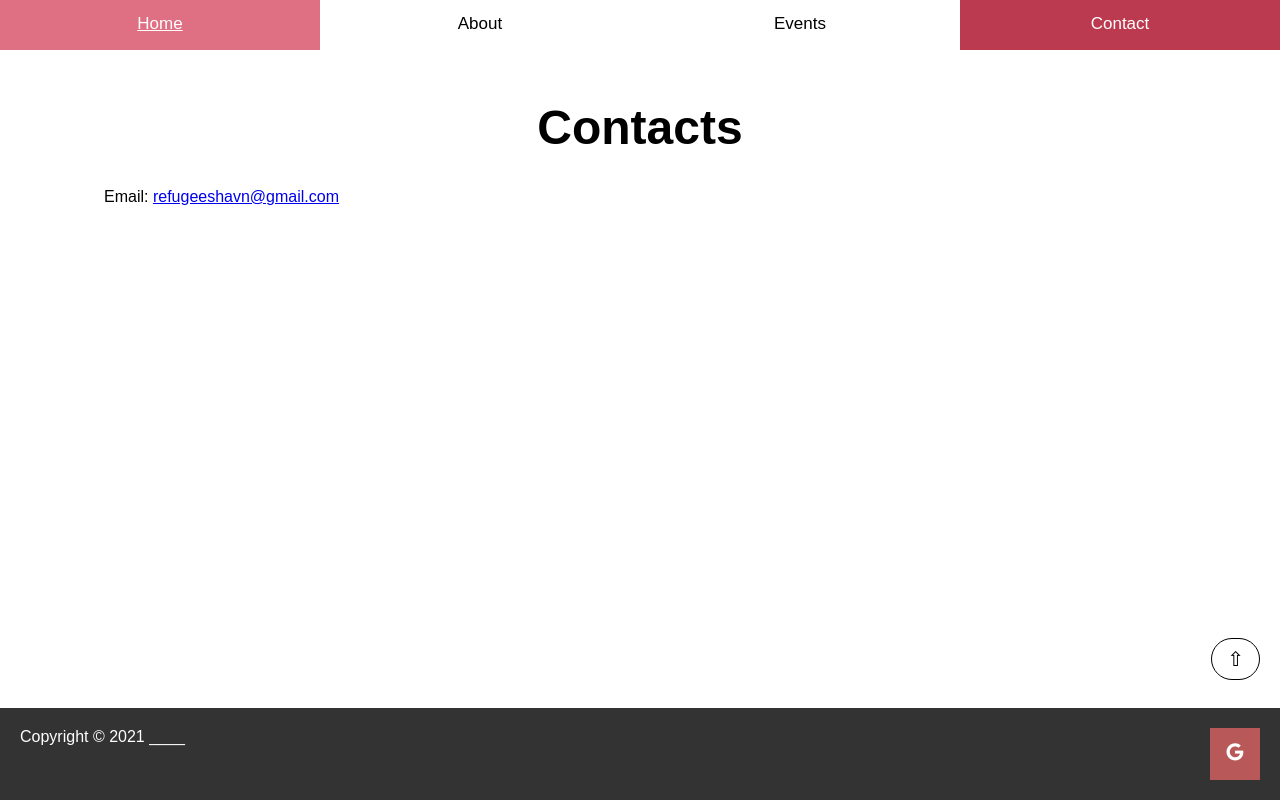
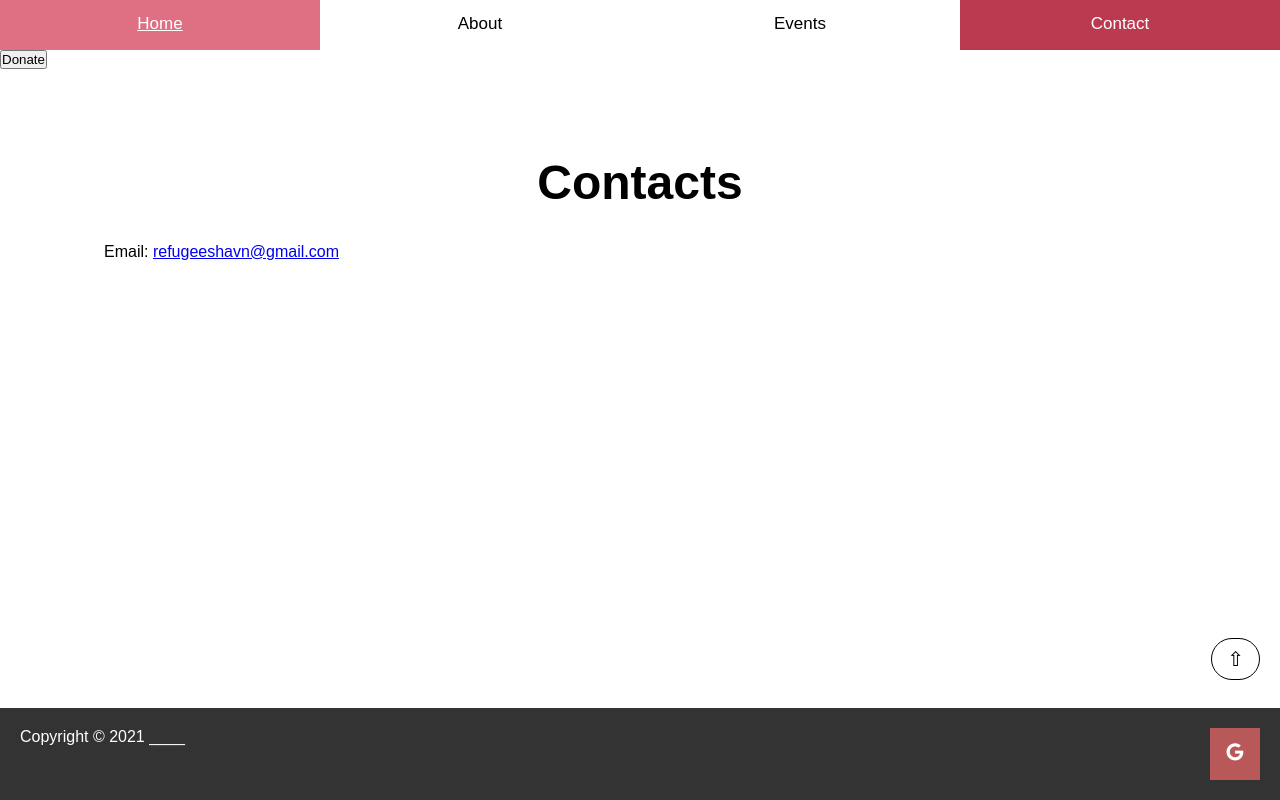
Before and after one commit to I-eat-dog4/NGO, a plain HTML site: page contact.html in a window 1280 px wide. Drawn offline with Linux system fonts and the light colour scheme.

Commit message:
Update contact.html

```diff
--- a/contact.html
+++ b/contact.html
@@ -46,8 +46,12 @@
         -->
       </div>
     </div>
+    <form method="get" action="/donate.html">
+      <button class="flag" type=""> <span>Donate</span></button>
+  </form>
     <main>
       <article>
+        <br><br>
         <h2>Contacts</h2>
         <h3></h3>
         <p>Email: <a href="mailto:refugeeshavn@gmail.com">refugeeshavn@gmail.com</a></p>
```
